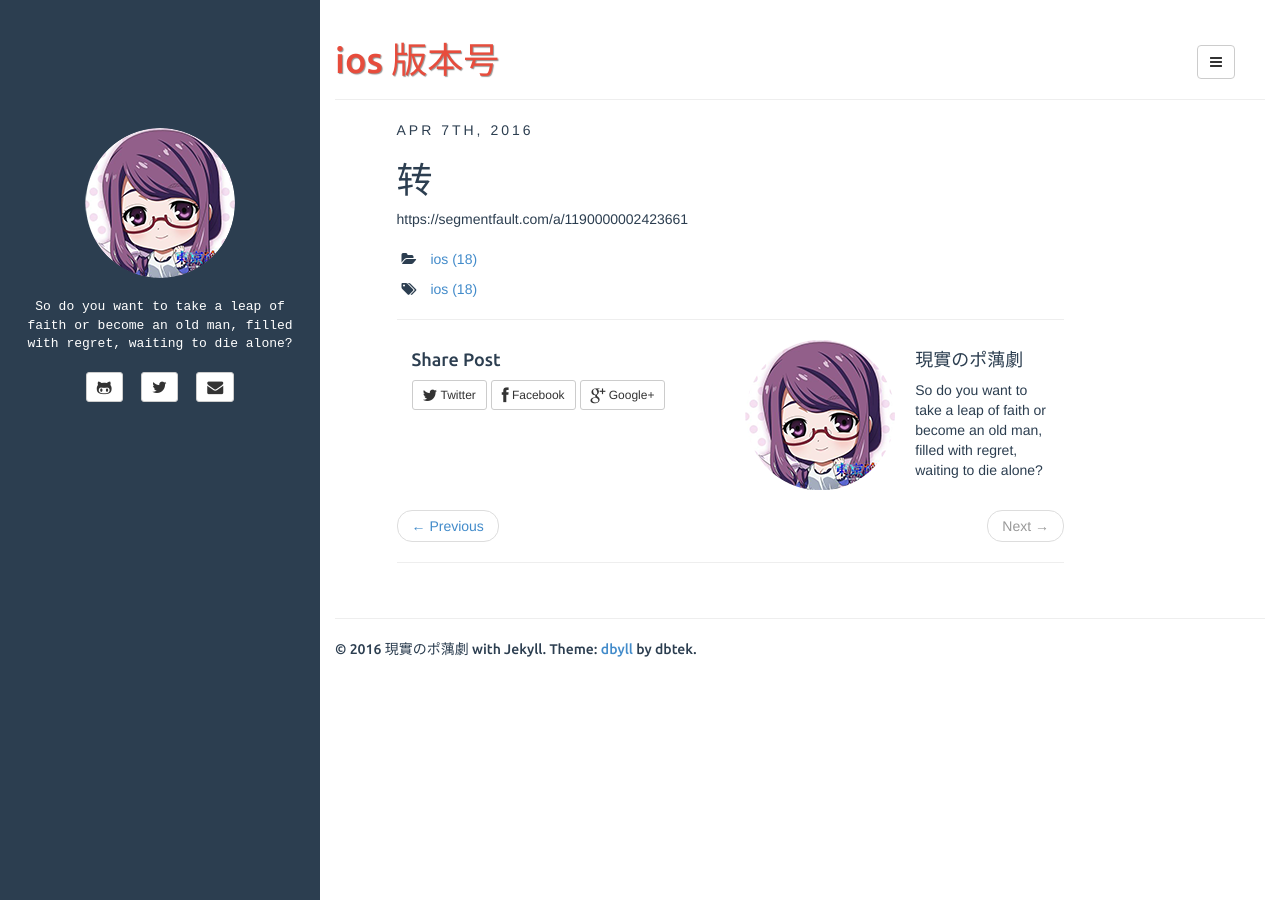
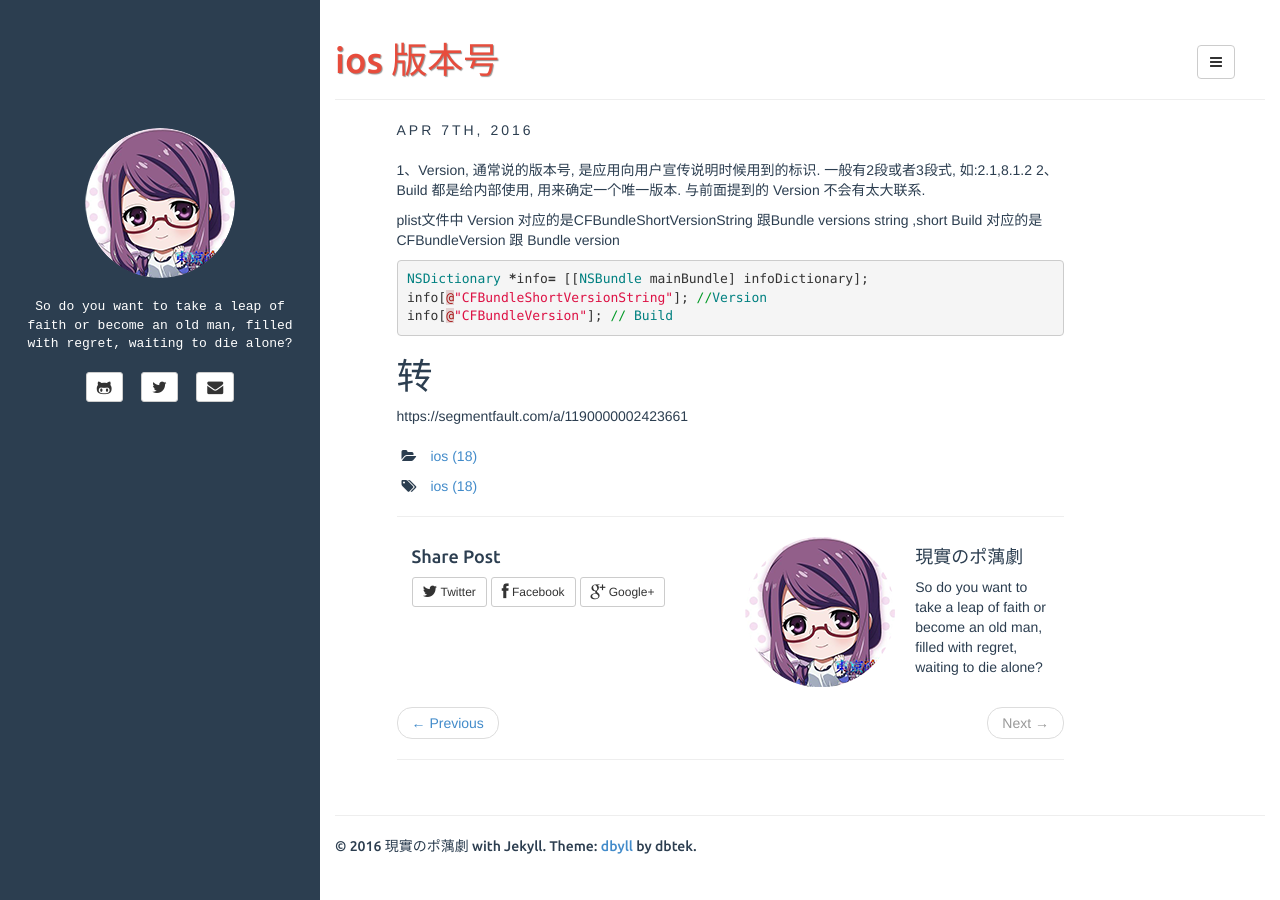
Before and after one commit to plusyu/plusyu.github.io, a Jekyll site: the page built from _posts/2016-04-07-ios中版本号.md, in a window 1280 px wide. Built offline with Jekyll 4.4.1, drawn with Linux system fonts in a browser that asks for light colours.

Commit message:
Update 2016-04-07-ios中版本号.md

```diff
--- a/_posts/2016-04-07-ios中版本号.md
+++ b/_posts/2016-04-07-ios中版本号.md
@@ -5,7 +5,20 @@ categories: [ios]
 tags: [ios]
 description: ios 版本号
 ---
+1、Version, 通常说的版本号, 是应用向用户宣传说明时候用到的标识. 一般有2段或者3段式, 如:2.1,8.1.2
+2、Build 都是给内部使用, 用来确定一个唯一版本. 与前面提到的 Version 不会有太大联系.
 
+plist文件中
+Version 对应的是CFBundleShortVersionString 跟Bundle versions string ,short
+Build 对应的是 CFBundleVersion 跟 Bundle version
+
+{% highlight ruby %}
+
+NSDictionary *info= [[NSBundle mainBundle] infoDictionary];
+info[@"CFBundleShortVersionString"]; //Version
+info[@"CFBundleVersion"]; // Build
+
+{% endhighlight %}
 
 <h1>转</h1>
 https://segmentfault.com/a/1190000002423661
```
